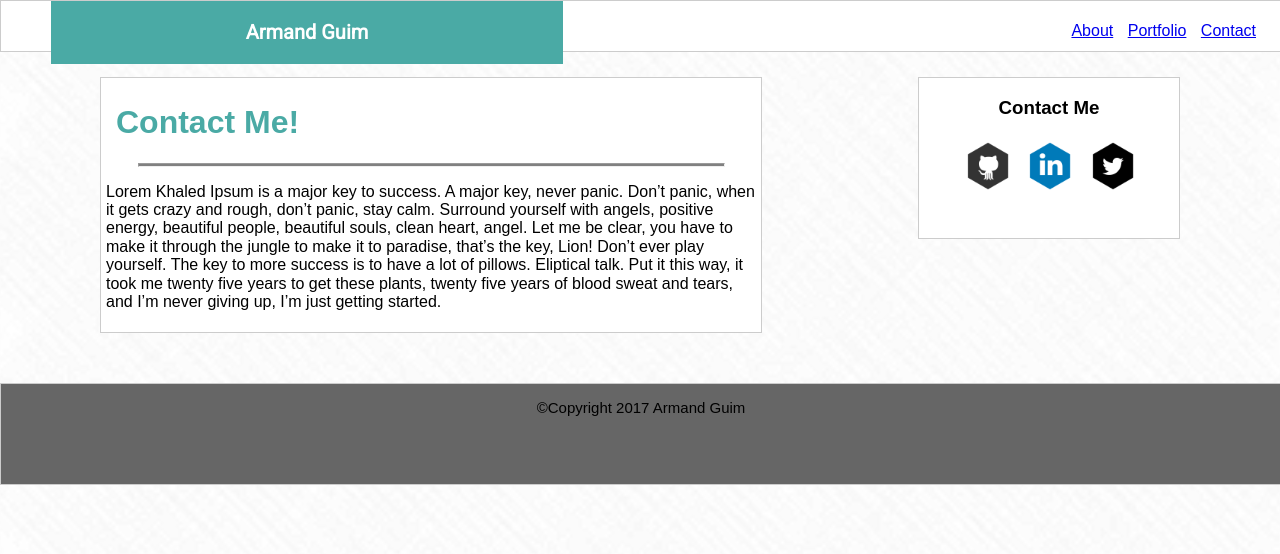
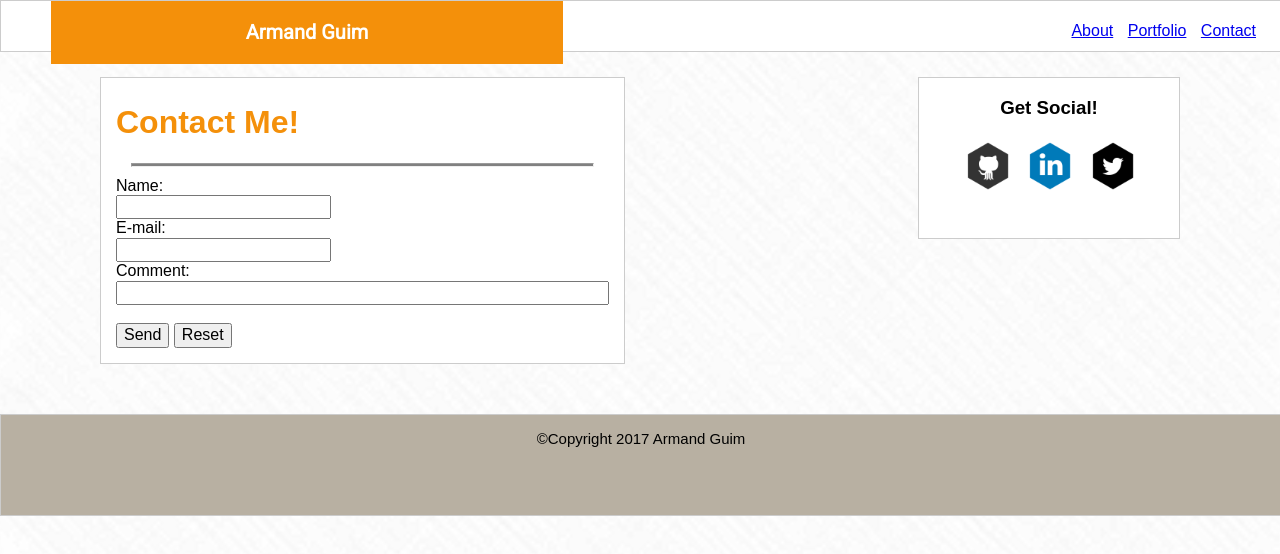
Before and after one commit to ElegantIguana/myPortfolio, a plain HTML site: page contact.html in a window 1280 px wide. Drawn offline with Linux system fonts and the light colour scheme.

Commit message:
finished html, mostly

```diff
--- a/contact.html
+++ b/contact.html
@@ -4,6 +4,7 @@
 	<head>
 		<meta charset="UTF-8">
 		<meta name="viewport" content="width=device-width, initial-scale=1.0">
+		<meta http-equiv="X-UA-Compatible" content="ie=edge">
 		<title> Armand Guim | Portfolio </title>
 		<link rel="stylesheet" type="text/css" href="css/normalize.css">
 		<link rel="stylesheet" type="text/css" href="css/style.css">
@@ -41,16 +42,24 @@
 
 				<hr>
 
-				<p>
-					 Lorem Khaled Ipsum is a major key to success. A major key, never panic. Don’t panic, when it gets crazy and rough, don’t panic, stay calm. Surround yourself with angels, positive energy, beautiful people, beautiful souls, clean heart, angel. Let me be clear, you have to make it through the jungle to make it to paradise, that’s the key, Lion! Don’t ever play yourself. The key to more success is to have a lot of pillows. Eliptical talk. Put it this way, it took me twenty five years to get these plants, twenty five years of blood sweat and tears, and I’m never giving up, I’m just getting started.
-				</p>
+				<form action="mailto:someone@example.com" method="post" enctype="text/plain">
+					Name:<br>
+					<input type="text" name="name"><br>
+					E-mail:<br>
+					<input type="text" name="mail"><br>
+					Comment:<br>
+					<input type="text" name="comment" size="50"><br><br>
+					<input type="submit" value="Send">
+					<input type="reset" value="Reset">
+				</form>
+
 
 			</section>
 
 			<!-- Link Sidebar -->
 			<section id="links">
 
-			<h3> Contact Me </h3>
+			<h3> Get Social! </h3>
 
 					<ul>
 						<li>
@@ -78,6 +87,8 @@
 
 	</div>
 
+	<div class="push"></div>
+
 	<!-- Copyright -->
 	<footer>
     	<p id="copyright"> &copy;Copyright 2017 Armand Guim </p>
--- a/css/style.css
+++ b/css/style.css
@@ -45,7 +45,7 @@ nav {
 
 #logo {
 	float: left;
-	background: #4aaaa5;
+	background: #f4900a;
 	margin-left: 50px;
 	margin-right: 50px;
 	padding: 0px 0px 0px 0px;
@@ -70,6 +70,8 @@ hr {
 
 #selfie {
 	padding: 15px 15px 15px 15px;
+	max-height: 350px;
+	max-width: 200px;
 }
 
 
@@ -87,7 +89,7 @@ hr {
 
 h1 {
 	margin-left: 10px;
-	color: #4aaaa5;
+	color: #f4900a;
 }
 
 
@@ -151,12 +153,19 @@ footer {
 	margin-top:;
 	height: 100px;
 	width: 100%;
-	background: #666666;
+	background: #b8b0a2;
 	border:1px solid #cccccc;
 	position: sticky;
 	clear: both;
 }
 
+.push {
+	height: 50px;
+}
+
+form {
+	margin: 10px;
+}
 
 #copyright {
 	text-align: center;
@@ -171,6 +180,11 @@ p {
 .icon {
 	height: 48px;
 	width: 48px;
+}
+
+.thumb {
+	height: 128px;
+	width: 128px;
 }
 
 
```
Also changed, not shown: index.html (+4 -3 lines), portfolio.html (+19 -4 lines), img/scratchThumbnail.PNG (added).
